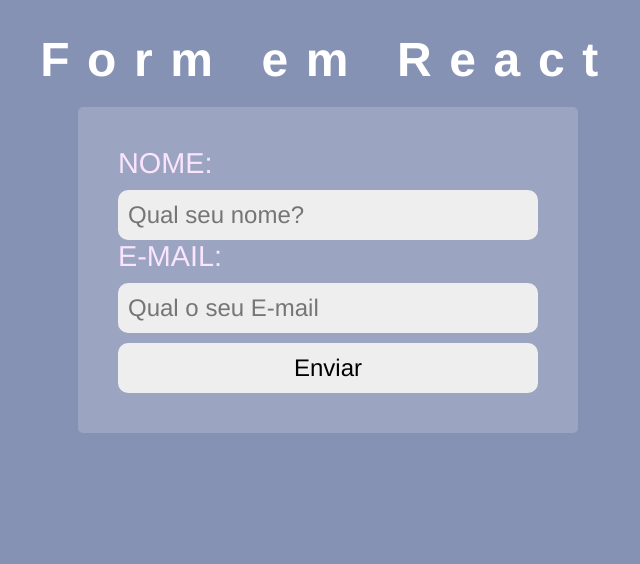
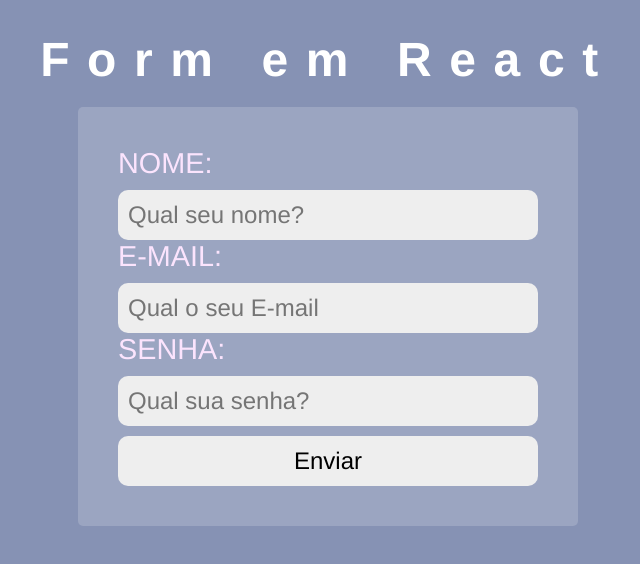
Before and after one commit to LUCASGOODPROGRAMMER/FRONT-END_ESTUDO, a React (Vite) app in the folder html_css_js_react/5_FORM_REACT/form_react/: page / in a window 1280 px wide. Shown: the top 564 px of the page, without its empty margins (312-952 px from the left). Built offline with nearby package versions, Linux system fonts and the light colour scheme.

Commit message:
função simplificada e set simples inline

```diff
--- a/html_css_js_react/5_FORM_REACT/form_react/src/components/MyForm.jsx
+++ b/html_css_js_react/5_FORM_REACT/form_react/src/components/MyForm.jsx
@@ -6,20 +6,19 @@ const MyForm = () => {
   // gerenciamento de dados
   const [name, setName] = useState();
   const [email, setEmail] = useState();
+  const [password, setPassword] = useState();
 
   const handleName = (e) => {
     setName(e.target.value)
-  }
+  };
 
-  const handleEmail = (e) => {
-    setEmail(e.target.value)
-  }
+  const handleEmail = (e) => setEmail(e.target.value);
 
-  console.log(name)
-  console.log(email)
+  console.log(name, email, password);
 
   return (
     <>
+    {/** criando form */}
       <form>
         <div>
           <label htmlFor="name">Nome:</label>
@@ -33,8 +32,22 @@ const MyForm = () => {
         {/** label envolvendo input */}
         <label>
           <span>E-mail:</span>
-          <input type="text" name="email" placeholder="Qual o seu E-mail" onChange={handleEmail}/>
+          <input
+            type="text"
+            name="email"
+            placeholder="Qual o seu E-mail"
+            onChange={handleEmail}
+          />
         </label>
+        <div>
+          <label htmlFor="password">Senha:</label>
+          <input
+            type="password"
+            name="password"
+            placeholder="Qual sua senha?"
+            onChange={(e) => setPassword(e.target.value)}
+          />
+        </div>
         <input type="submit" value="Enviar" />
       </form>
     </>
```
